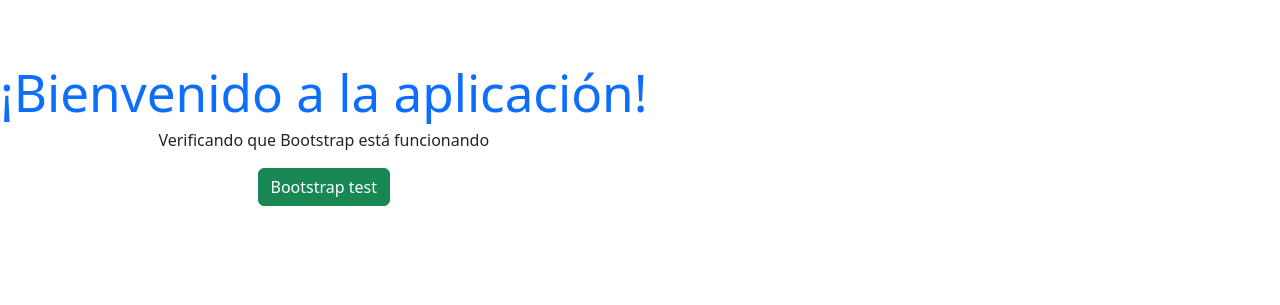
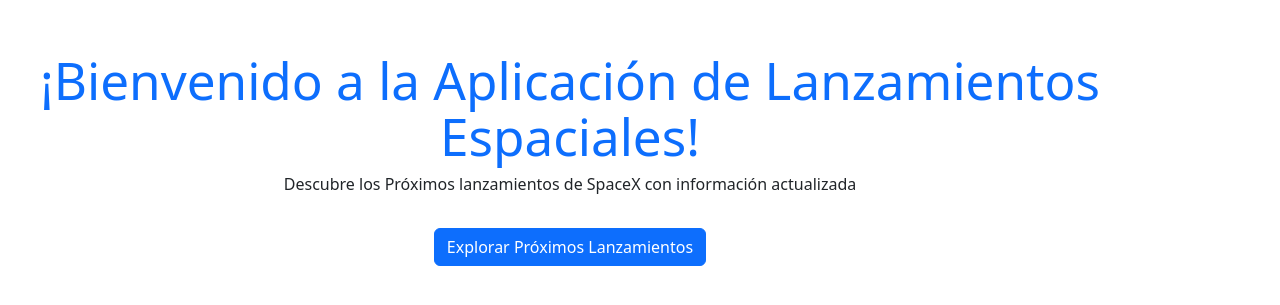
Before and after one commit to CarusoAngel/proyectoN5, a React (Vite) app: page / in a window 1280 px wide. Shown: the part 265-570 px from the top of the page. Built offline with nearby package versions, Linux system fonts and the light colour scheme.

Commit message:
Mejoras en UI, rutas y consumo de API de SpaceX

```diff
--- a/src/App.jsx
+++ b/src/App.jsx
@@ -6,12 +6,11 @@
 function App () {
   return (
     <BrowserRouter>
-      <div>
         <Routes>
-        <Route path="/" element={<Home />} />
-        <Route path="/data" element={<DataPage />} />
+          <Route path="/" element={<Home />} />
+          <Route path="/data" element={<DataPage />} />
+          <Route path="*" element={<h1 className="text-center">Página no encontrada</h1>} />
         </Routes>
-      </div>
     </BrowserRouter>
   );
 }
--- a/src/pages/DataPage.jsx
+++ b/src/pages/DataPage.jsx
@@ -1,6 +1,8 @@
 import React, { useEffect, useState } from "react";
 
 function DataPage () {
+
+    console.log("DataPage se está renderizando..");
 
     const [launches, setLaunches] = useState([]);
     const [loading, setLoading] = useState(true);
@@ -18,25 +20,33 @@
     return (
         <div className="container mt-5">
             <h1 className="text-center text-primary">Próximos lanzamientos de SpaceX</h1>
-            {loading ?(
+
+            {loading ? (
                 <p className="text-center">Cargando lanzamientos...</p>
-            ):(
+            ) : (
                 <div className="row">
                     {launches.map((launch) => (
                         <div key={launch.id} className="col-md-6 mb-4">
                             <div className="card p-3 shadow">
                                 <h5 className="fw-bold">{launch.name}</h5>
-                                <p><strong>Fecha:</strong> {new date(launch.date_utc).toLocalDatestring()}</p>
-                                <p><strong>Detalles:</strong> { launch.details ? launch.details : "Sin información"}</p>
+
+                                <p>
+                                    <strong>Fecha:</strong> {new Date(launch.date_utc).toLocaleDateString()}
+                                </p>
+
+                                <p>
+                                    <strong>Detalles:</strong> {launch.details ? launch.details : "Sin información"}
+                                </p>
+
                                 {launch.links.patch.small && (
                                     <img src={launch.links.patch.small} alt="Misión" className="img-fluid" />
                                 )}
                             </div>
                         </div>
                     ))}
-            </div>
-            )}
-        </div>
+                </div>
+             )}
+         </div>
     );
 }
 
--- a/src/pages/home.jsx
+++ b/src/pages/home.jsx
@@ -1,13 +1,15 @@
 import React from "react";
+import { Link } from "react-router-dom";
 
 function Home () {
     return (
-        <div>
-            <h1 className="text-center text-primary">¡Bienvenido a la aplicación!</h1>
-            <p className="text-center">Verificando que Bootstrap está funcionando</p>
-            <div className="d-flex justify-content-center">
-                <button className="btn btn-success">Bootstrap test</button>
-            </div>
+        <div className="container mt-5 text-center">
+            <h1 className="text-primary">¡Bienvenido a la Aplicación de Lanzamientos Espaciales!</h1>
+            <p>Descubre los Próximos lanzamientos de SpaceX con información actualizada</p>
+
+            <Link to="/data" className="btn btn-primary mt-3">
+                Explorar Próximos Lanzamientos
+            </Link>
         </div>
     );
 }
```
